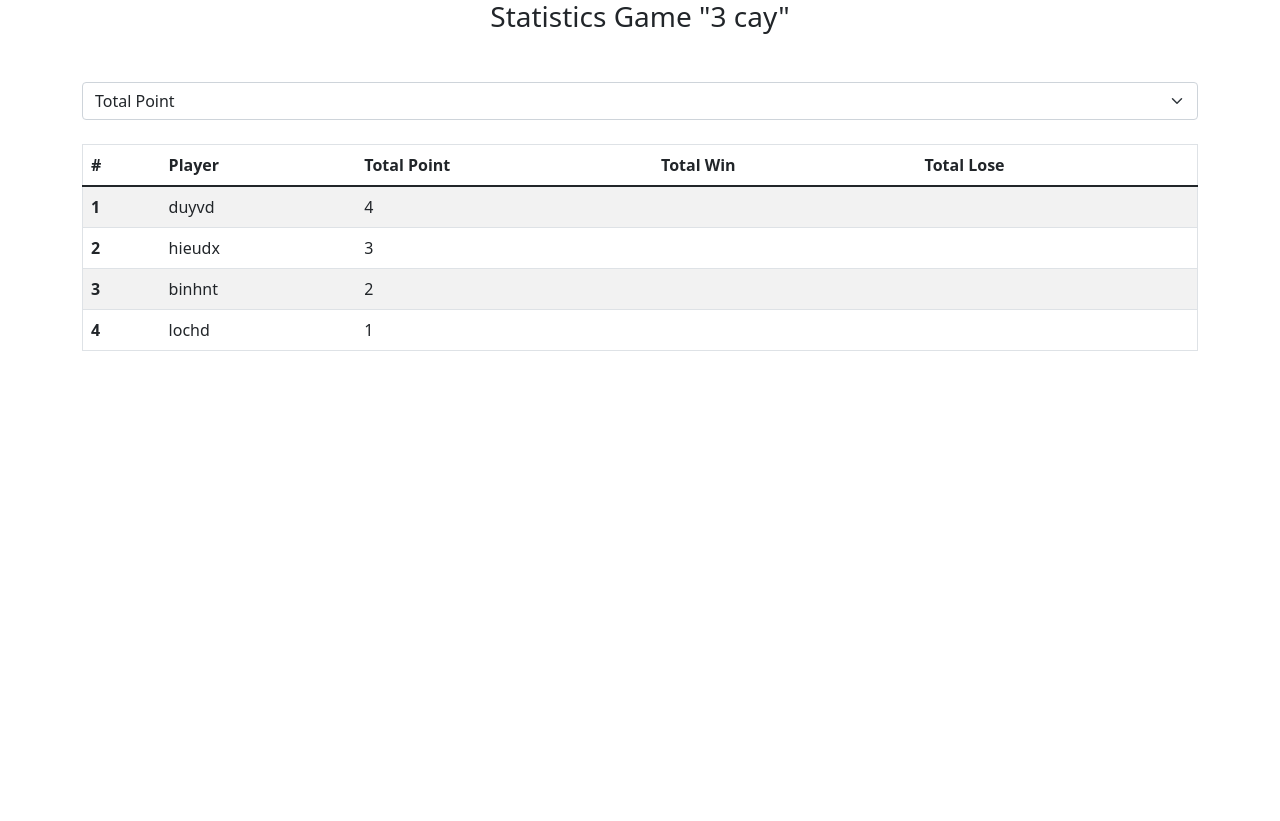
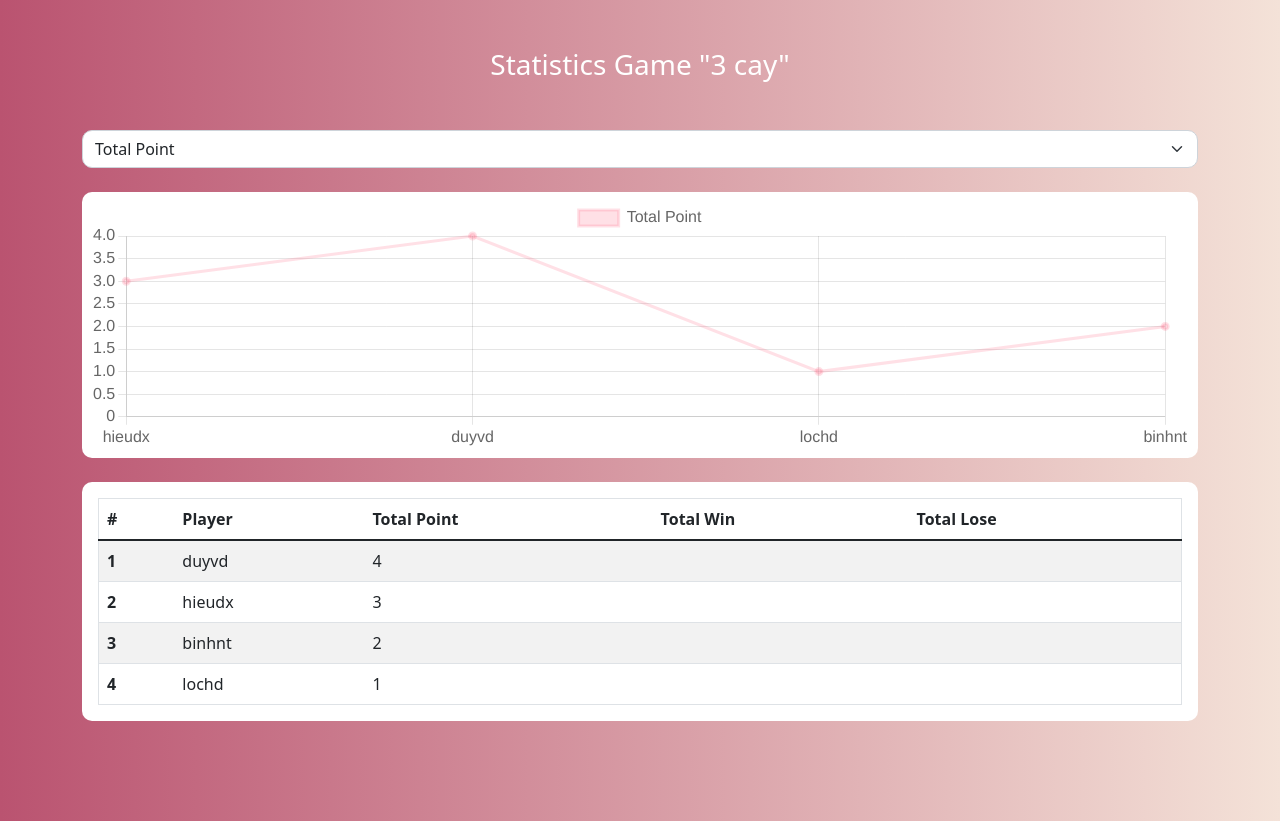
Before and after one commit to hieudx99/BTL_LapTrinhMang, a PHP site: page / in a window 1280 px wide. Before the commit the page ends 351 px from the top, so only its background shows below. Run offline with PHP 8.4, Linux system fonts and the light colour scheme; data comes from the database, SQL or seed files in the repository; data that the repository does not hold is empty; some libraries are stand-ins or nearby versions.

Commit message:
feat: change UI to be better

```diff
--- a/Java/Game3Cay/nbproject/private/private.xml
+++ b/Java/Game3Cay/nbproject/private/private.xml
@@ -3,7 +3,9 @@
     <editor-bookmarks xmlns="http://www.netbeans.org/ns/editor-bookmarks/2" lastBookmarkId="0"/>
     <open-files xmlns="http://www.netbeans.org/ns/projectui-open-files/2">
         <group>
-            <file>file:/C:/Users/hieudx/Documents/NetBeansProjects/Game3Cay/src/controller/ClientControl.java</file>
+            <file>file:/C:/xampp/htdocs/LapTrinhMang/Java/Game3Cay/src/view/PlayerHomeView.java</file>
+            <file>file:/C:/xampp/htdocs/LapTrinhMang/Java/Game3Cay/src/view/PlayingRoomView.java</file>
+            <file>file:/C:/xampp/htdocs/LapTrinhMang/Java/Game3Cay/src/model/Message.java</file>
         </group>
     </open-files>
 </project-private>
--- a/Java/ServerGame3Cay/nbproject/private/private.xml
+++ b/Java/ServerGame3Cay/nbproject/private/private.xml
@@ -3,7 +3,9 @@
     <editor-bookmarks xmlns="http://www.netbeans.org/ns/editor-bookmarks/2" lastBookmarkId="0"/>
     <open-files xmlns="http://www.netbeans.org/ns/projectui-open-files/2">
         <group>
-            <file>file:/C:/Users/hieudx/Documents/NetBeansProjects/ServerGame3Cay/src/controller/ServerControl.java</file>
+            <file>file:/C:/xampp/htdocs/LapTrinhMang/Java/ServerGame3Cay/src/view/ServerView.java</file>
+            <file>file:/C:/xampp/htdocs/LapTrinhMang/Java/ServerGame3Cay/src/run/ServerRun.java</file>
+            <file>file:/C:/xampp/htdocs/LapTrinhMang/Java/ServerGame3Cay/src/controller/ServerControl.java</file>
         </group>
     </open-files>
 </project-private>
--- a/WebPageForLTM/index.php
+++ b/WebPageForLTM/index.php
@@ -8,17 +8,22 @@
     <link href="https://cdn.jsdelivr.net/npm/bootstrap@5.1.3/dist/css/bootstrap.min.css" rel="stylesheet"
         integrity="sha384-1BmE4kWBq78iYhFldvKuhfTAU6auU8tT94WrHftjDbrCEXSU1oBoqyl2QvZ6jIW3" crossorigin="anonymous" />
     <title>Statistics</title>
+    <link rel="stylesheet" href="style.css">
 </head>
 
 <body>
     <div class="container">
-        <h3 class="text-center mb-5">Statistics Game "3 cay"</h3>
+        <h3 class="text-center my-5">Statistics Game "3 cay"</h3>
         <select class="form-select mb-4" aria-label="Default select example" onChange="getSortedStatistic(this.value)">
             <option value="point">Total Point</option>
             <option value="winTotal">Total Win</option>
             <option value="loseTotal">Total Lose</option>
         </select>
-        <table class="table table-striped border">
+        <div class="wrapper__chart">
+            <canvas id="myChart"></canvas>
+        </div>
+        <div class="wrapper__table">
+            <table class="table table-striped border mb-0">
                 <thead>
                     <tr>
                         <th scope="col">#</th>
@@ -32,6 +37,8 @@
                 </tbody>
             </table>
         </div>
+    </div>
+    <script src="https://cdnjs.cloudflare.com/ajax/libs/Chart.js/3.6.1/chart.min.js"></script>
     <script src="js/index.js"></script>
 </body>
 
--- a/WebPageForLTM/js/index.js
+++ b/WebPageForLTM/js/index.js
@@ -1,13 +1,43 @@
-window.onload = () => {
-  getSortedStatistic("point");
-};
+getSortedStatistic("point");
+
+const ctx = document.getElementById("myChart").getContext("2d");
+const myChart = new Chart(ctx, {
+  type: "line",
+  data: {
+    labels: [],
+    datasets: [
+      {
+        label: "",
+        data: [],
+        backgroundColor: "rgba(255, 99, 132, 0.2)",
+        borderColor: "rgba(255, 99, 132, 0.2)",
+        borderWidth: 3,
+      },
+    ],
+  },
+  options: {
+    scales: {
+      y: {
+        beginAtZero: true,
+      },
+    },
+  },
+});
+
+function updateChart(chart, listLabels, listData, label) {
+  Chart.defaults.font.size = 16;
+  chart.data.labels = listLabels;
+  chart.data.datasets[0].label = label;
+  chart.data.datasets[0].data = listData;
+  chart.update();
+}
 
 function moveToMatchHistoryPage(id) {
   window.location.href += "match_history.php";
   window.localStorage.setItem("id", id);
 }
 
-function getSortedStatistic(option) {
+async function getSortedStatistic(option) {
   const xhttp = new XMLHttpRequest();
   xhttp.onreadystatechange = function () {
     if ((xhttp.readyState = 4 && xhttp.status == 200))
@@ -15,4 +45,26 @@ function getSortedStatistic(option) {
   };
   xhttp.open("GET", "php/get_data.php?action=sort&option=" + option, true);
   xhttp.send();
+  window
+    .fetch(`php/get_data.php?action=get_json_data`)
+    .then((response) => response.json())
+    .then((data) => {
+      const listLabels = Array.from(data, (item) => item.username);
+      let listData;
+      let label;
+      if (option === "point") {
+        listData = Array.from(data, (item) => item.point);
+        label = "Total Point";
+      } else if (option === "winTotal") {
+        listData = Array.from(data, (item) => item.winTotal);
+        label = "Total Win";
+      } else {
+        listData = Array.from(data, (item) => item.loseTotal);
+        label = "Total Lose";
+      }
+      updateChart(myChart, listLabels, listData, label);
+    })
+    .catch((error) => {
+      console.log("error", error);
+    });
 }
--- a/WebPageForLTM/php/get_data.php
+++ b/WebPageForLTM/php/get_data.php
@@ -3,6 +3,7 @@ require "db_connection.php";
 
 if ($con) {
     if (isset($_GET["action"]) && $_GET["action"] == "sort") {
+
         sortPlayer($_GET["option"]);
     }
 
@@ -10,20 +11,10 @@ if ($con) {
         showMatchHistory($_GET["id"]);
     }
 
-}
+    if (isset($_GET["action"]) && $_GET["action"] == "get_json_data") {
+        sendData();
+    }
 
-function getInitialData()
-{
-    require "db_connection.php";
-    if ($con) {
-        $seq_no = 0;
-        $query = "SELECT * FROM tblPlayer";
-        $result = mysqli_query($con, $query);
-        while ($row = mysqli_fetch_array($result)) {
-            $seq_no++;
-            showPLayerRow($seq_no, $row);
-        }
-    }
 }
 
 function showPLayerRow($seq_no, $row)
@@ -37,6 +28,21 @@ function showPLayerRow($seq_no, $row)
     <td><?php echo $row['loseTotal']; ?></td>
 </tr>
 <?php
+}
+
+function sendData()
+{
+    require "db_connection.php";
+    $data = array();
+    if ($con) {
+        $query = "SELECT * FROM tblPlayer";
+        $result = mysqli_query($con, $query);
+        while ($row = mysqli_fetch_array($result)) {
+            $data[] = $row;
+        }
+        echo json_encode($data);
+    }
+
 }
 
 function sortPlayer($option)
--- /dev/null
+++ b/WebPageForLTM/style.css
@@ -0,0 +1,42 @@
+body {
+    background: #ba5370;
+    /* fallback for old browsers */
+    background: -webkit-linear-gradient(to right, #ba5370, #f4e2d8);
+    /* Chrome 10-25, Safari 5.1-6 */
+    background: linear-gradient(to right, #ba5370, #f4e2d8);
+    /* W3C, IE 10+/ Edge, Firefox 16+, Chrome 26+, Opera 12+, Safari 7+ */
+}
+
+h3 {
+    color: #fff;
+}
+
+.wrapper__table {
+    padding: 16px;
+    background-color: #fff;
+    border-radius: 10px;
+    box-shadow: 5px;
+    margin-bottom: 100px;
+}
+
+.wrapper__chart {
+    background-color: #fff;
+    padding: 8px;
+    border-radius: 10px;
+    box-shadow: 5px;
+    margin-bottom: 24px;
+}
+
+#myChart {
+    max-height: 250px !important;
+}
+
+.form-select {
+    border-radius: 10px;
+}
+
+#back__button {
+    background: linear-gradient(#E15FA7, #cf0072);
+    color: #fff;
+    border: 0;
+}
```
Also changed, not shown: WebPageForLTM/match_history.php (+8 -3 lines), 2 other files. Lines whose indentation alone changed are shown as unchanged.
